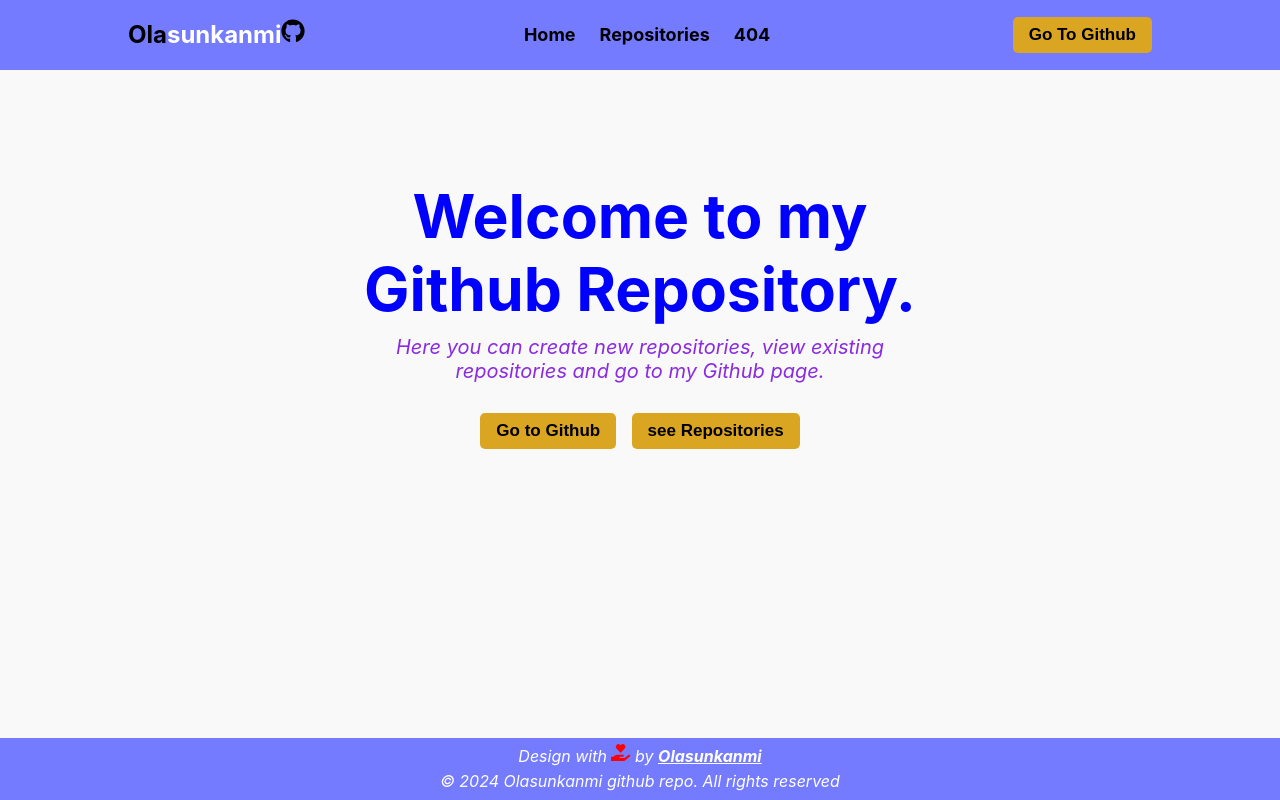
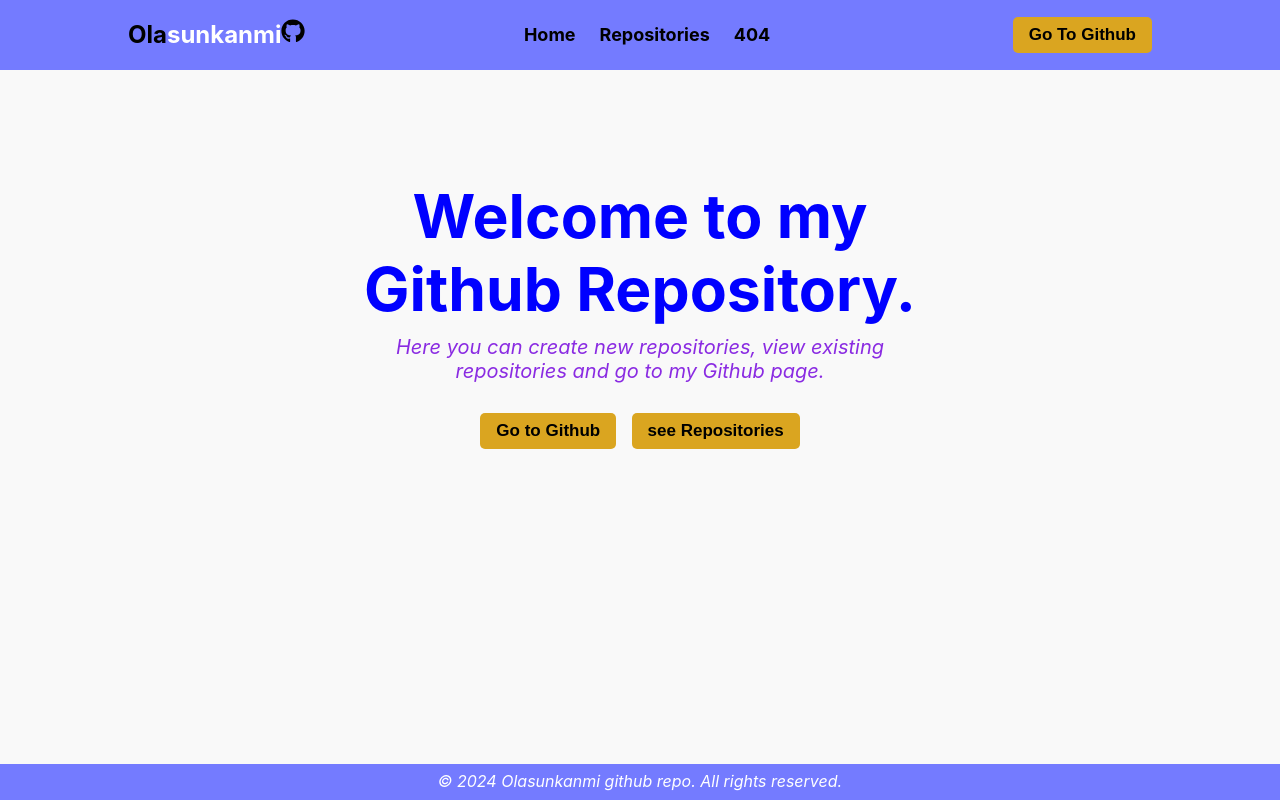
Before and after one commit to ola3107/GIthub-Repository-App, a React (Vite) app: page / in a window 1280 px wide. Built offline with nearby package versions, Linux system fonts and the light colour scheme; no server answers.

Commit message:
edit footer

```diff
--- a/component/footer.jsx
+++ b/component/footer.jsx
@@ -6,8 +6,7 @@ const Footer = () => {
 
     return (
         <footer>
-            <p>Design with <FaHandHoldingHeart className="heart" /> by <a href="mailto:olasunkanmiologun64@gmail.com"> <span>Ola</span>sunkanmi</a></p>
-            <p>&copy; <span>{currentYear}</span> Olasunkanmi github repo. All rights reserved</p>
+            <p>&copy; <span>{currentYear}</span> Olasunkanmi github repo. All rights reserved.</p>
         </footer>
     )
 }
```
